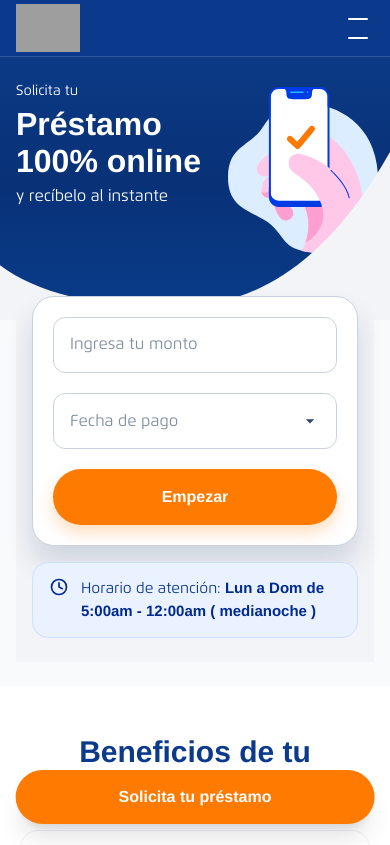
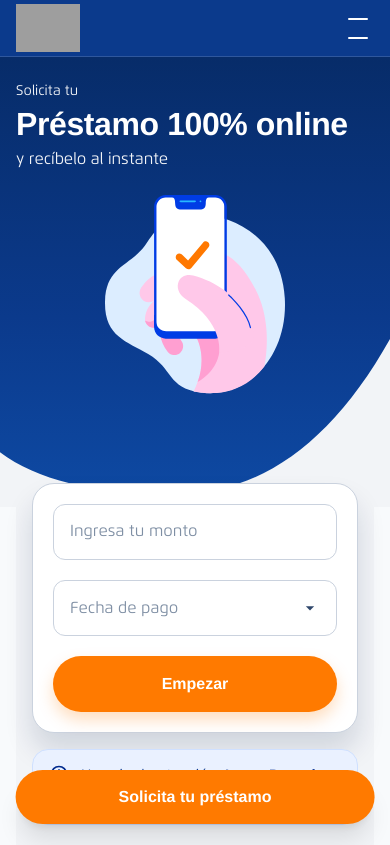
Before and after one commit to bcpevaluate-collab/evaluate-bcp, a Next.js app: page / in a window 390 px wide. Shown: the top 845 px of the page. Built offline with nearby package versions, Linux system fonts and the light colour scheme; grey boxes are pictures that could not be loaded; a web font is replaced by a local one.

Commit message:
feat(hero): mejorar versión desktop con layout responsive

```diff
--- a/app/layout.tsx
+++ b/app/layout.tsx
@@ -12,7 +12,7 @@ export const metadata = {
 export default function RootLayout({ children }: { children: React.ReactNode }) {
   return (
     <html lang="es">
-      <body className="min-h-screen bg-slate-50 flex flex-col">
+      <body className="min-h-screen bg-slate-50 flex flex-col font-bcp text-[#0E1B2A] antialiased">
         {/* El Navbar solo se muestra fuera de /prestamo/* */}
         <HeaderGate>
           <Navbar />
--- a/components/Hero.tsx
+++ b/components/Hero.tsx
@@ -5,37 +5,35 @@ import InlineLoanForm from "@/components/forms/InlineLoanForm";
 export default function Hero() {
   return (
     <section
-      className="relative overflow-hidden text-white pb-28 md:pb-36"
+      className="relative overflow-hidden text-white pb-28 md:pb-40"
+      // gradiente muy cercano al original, el salto fuerte está en desktop
       style={{
         background:
-          "linear-gradient(180deg, #0C3A85 0%, #083177 48%, #0A3D8B 100%)",
+          "linear-gradient(180deg, #072C69 0%, #0B3A8C 58%, #0E4AA4 100%)",
       }}
     >
-      {/* CONTENIDO (texto + ilustración desktop) */}
-      <div className="container-max relative z-10 pt-6 md:pt-16">
+      <div className="container-max relative z-10 pt-6 md:pt-24">
         <div className="grid grid-cols-12 items-center">
-          {/* Texto izquierda */}
+          {/* Texto (móvil intacto; desktop más grande) */}
           <div className="col-span-12 md:col-span-6">
-            <p className="text-[14px] md:text-[18px] font-[400] mb-1 md:mb-3">
+            <p className="text-[14px] md:text-[18px] mb-1 md:mb-3 opacity-95">
               Solicita tu
             </p>
 
-            <h1 className="leading-[1.15] mb-1">
+            {/* En desktop el H1 va en 2 líneas y con tracking muy parecido */}
+            <h1 className="leading-[1.15] md:leading-[1.12] tracking-tight">
               <span className="block text-[32px] md:text-[56px] font-[600]">
-                Préstamo
-              </span>
-              <span className="block text-[32px] md:text-[56px] font-[600]">
-                100% online
+                Préstamo 100% online
               </span>
             </h1>
 
-            <p className="text-[16px] md:text-[28px] font-[400] mt-1 md:mt-3">
+            <p className="mt-1 md:mt-3 text-[16px] md:text-[22px] opacity-95">
               y recíbelo al instante
             </p>
           </div>
 
-          {/* Ilustración SOLO DESKTOP (fija a la derecha, centrada verticalmente) */}
-          <div className="hidden md:block col-span-6 relative">
+          {/* Ilustración (móvil igual; en desktop grande y a la derecha) */}
+          <div className="col-span-12 md:col-span-6 relative mt-6 md:mt-0">
             <Image
               src="/hero-illustration.svg"
               alt="Préstamo online"
@@ -43,52 +41,48 @@ export default function Hero() {
               height={560}
               priority
               className="
-                pointer-events-none
-                absolute right-2 top-1/2 -translate-y-1/2
-                w-[520px] h-auto
+                pointer-events-none mx-auto md:mx-0
+                w-[180px] h-auto
+                md:absolute md:right-[6%] md:top-1/2 md:-translate-y-1/2
+                md:w-[520px]
               "
             />
           </div>
         </div>
 
-        {/* Formulario + franja (SOLO DESKTOP) */}
-        <div className="hidden md:block mt-8">
-          <InlineLoanForm variant="hero" />
-          <div className="mt-4 rounded-[10px] bg-[#EAF2FF] text-[#0B3A8C] p-4 flex items-center gap-3">
-            <span className="text-lg">🕒</span>
+        {/* ---------- Formulario SOLO desktop (móvil queda como está) ---------- */}
+        <div className="hidden md:block mt-10">
+          {/* cápsula blanca centrada */}
+          <div className="mx-auto max-w-[1060px] rounded-[18px] bg-white shadow-[0_22px_44px_rgba(12,33,80,.24)] px-6 py-4">
+            {/* usamos el mismo formulario que mobile para que envíe a Supabase/Resend */}
+            <InlineLoanForm variant="hero" />
+          </div>
+
+          {/* Franja azul del reloj justo debajo */}
+          <div className="mx-auto mt-3 max-w-[1060px] rounded-[12px] bg-[#EAF2FF] text-[#0B3A8C] px-5 py-3 flex items-center gap-3">
+            <svg width="20" height="20" viewBox="0 0 24 24" aria-hidden>
+              <circle cx="12" cy="12" r="9" fill="none" stroke="#0B3A8C" strokeWidth="2" />
+              <path d="M12 7v6l4 2" fill="none" stroke="#0B3A8C" strokeWidth="2" strokeLinecap="round" />
+            </svg>
             <span className="text-[15px]">
-              Horario de atención:{" "}
-              <b>Lun a Dom de 5:00am - 12:00am ( medianoche )</b>
+              Horario de atención: <b>Lun a Dom de 5:00am - 12:00am ( medianoche )</b>
             </span>
           </div>
         </div>
       </div>
-
-      {/* Ilustración SOLO MÓVIL (posición estable) */}
-      <Image
-        src="/hero-illustration.svg"
-        alt=""
-        width={180}
-        height={180}
-        priority
-        className="
-          md:hidden pointer-events-none
-          absolute right-3 top-[30px]
-          w-[150px] h-auto
-        "
-      />
 
       {/* Curva inferior */}
       <svg
         viewBox="0 0 1200 168"
         preserveAspectRatio="none"
         xmlns="http://www.w3.org/2000/svg"
-        className="absolute bottom-0 left-0 right-0 w-full h-[168px] z-0"
+        className="absolute bottom-0 left-0 right-0 w-full h-[168px]"
         aria-hidden
       >
         <path
           d="M1200 0v168H0v-54.708c118.333 28.97 304 42.722 557 41.26C810 153.087 1024.333 101.57 1200 0z"
           fill="#F2F4F7"
+          fillRule="evenodd"
         />
       </svg>
     </section>
```
